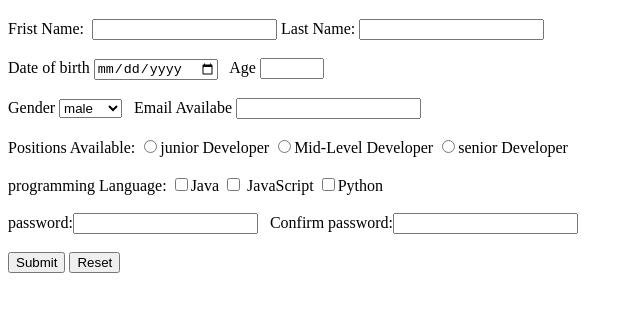
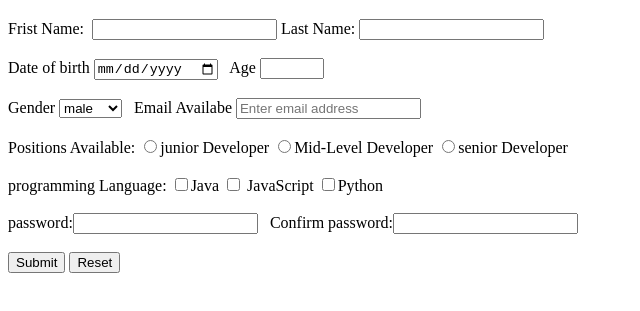
Before and after one commit to asmaa9898/Task_4, a plain HTML site: page index.html in a window 1280 px wide. Shown: the part 61-372 px from the top of the page, without its empty margins (0-640 px from the left). Drawn offline with Linux system fonts and the light colour scheme.

Commit message:
adding placeholder

```diff
--- a/index.html
+++ b/index.html
@@ -27,7 +27,7 @@
         </select> </label>
         &nbsp;
         <label for="">Email Availabe
-            <input type="email" name="email">
+            <input type="email" name="email" placeholder="Enter email address">
         </label>
         <br>
         <br>
```
